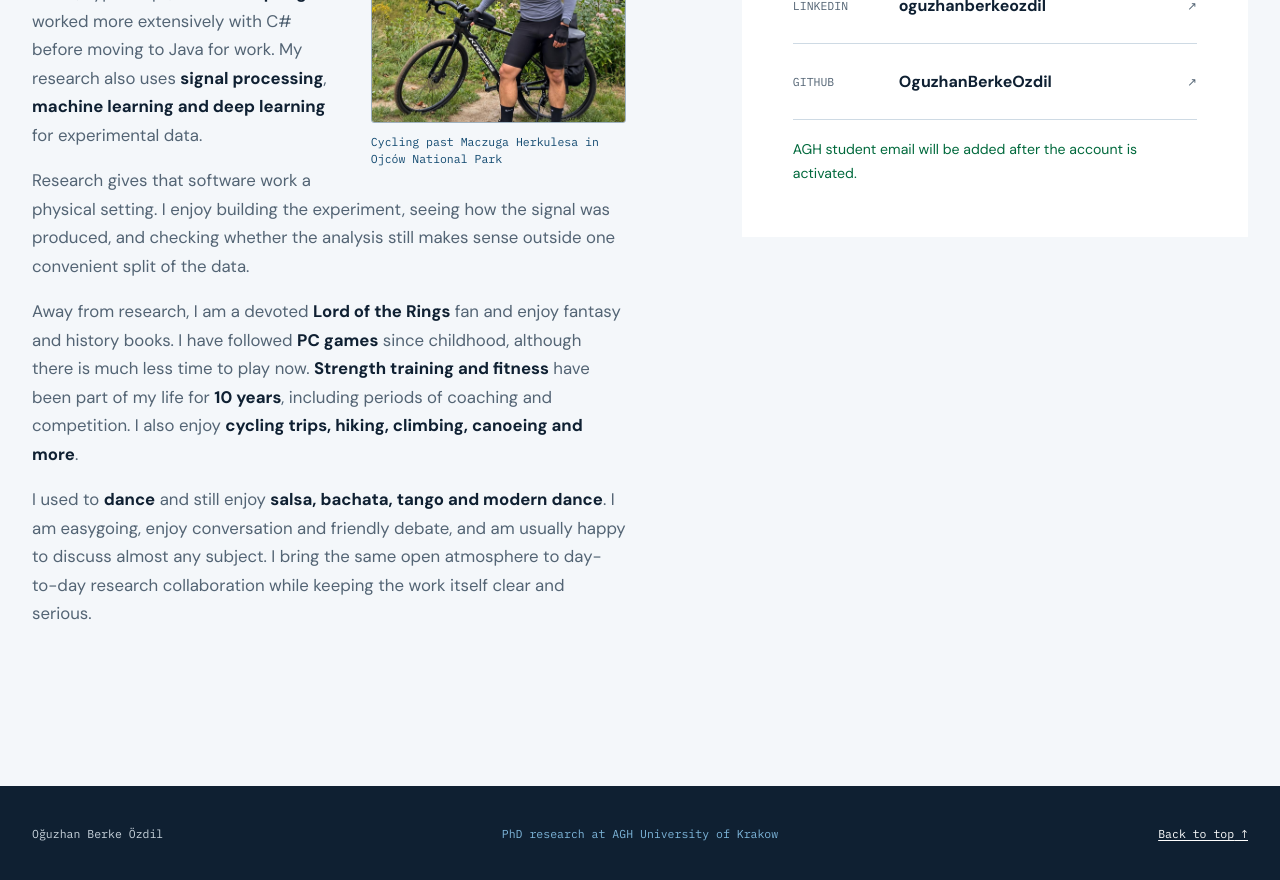
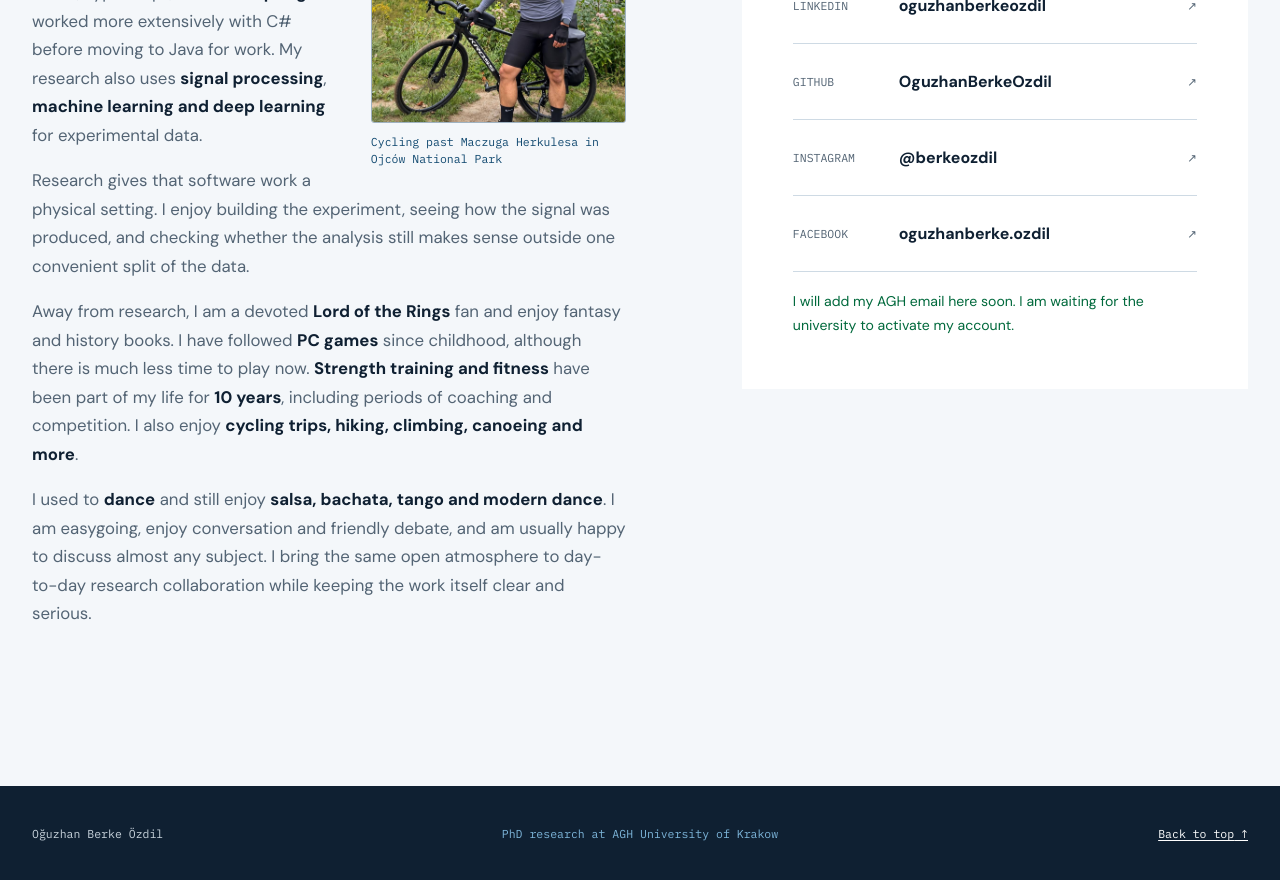
Before and after one commit to OguzhanBerkeOzdil/oguzhanberkeozdil.github.io, a React (Vite) app: page / in a window 1280 px wide. Shown: the part 8580-9460 px from the top of the page. Built offline with nearby package versions, Linux system fonts and the light colour scheme.

Commit message:
Add social links and update AGH email note

```diff
--- a/src/components/About.tsx
+++ b/src/components/About.tsx
@@ -51,6 +51,16 @@ export function About() {
               <strong>OguzhanBerkeOzdil</strong>
               <Arrow diagonal />
             </a>
+            <a href={site.contact.instagram} target="_blank" rel="noreferrer">
+              <span>{copy.contact.instagramLabel}</span>
+              <strong>@berkeozdil</strong>
+              <Arrow diagonal />
+            </a>
+            <a href={site.contact.facebook} target="_blank" rel="noreferrer">
+              <span>{copy.contact.facebookLabel}</span>
+              <strong>oguzhanberke.ozdil</strong>
+              <Arrow diagonal />
+            </a>
           </address>
           <p className="agh-email-note">{copy.contact.aghEmailNotice}</p>
         </Reveal>
--- a/src/content/site.ts
+++ b/src/content/site.ts
@@ -59,6 +59,8 @@ export const site = {
     email: 'ozdiloguzhanberke@gmail.com',
     linkedIn: 'https://www.linkedin.com/in/oguzhanberkeozdil/',
     github: 'https://github.com/OguzhanBerkeOzdil',
+    instagram: 'https://www.instagram.com/berkeozdil/',
+    facebook: 'https://www.facebook.com/oguzhanberke.ozdil?locale=pl_PL',
   },
 } as const
 
@@ -345,8 +347,10 @@ export const copy = {
     emailLabel: 'Email',
     linkedInLabel: 'LinkedIn',
     githubLabel: 'GitHub',
+    instagramLabel: 'Instagram',
+    facebookLabel: 'Facebook',
     aghEmailNotice:
-      'AGH student email will be added after the account is activated.',
+      'I will add my AGH email here soon. I am waiting for the university to activate my account.',
   },
   footer: {
     affiliation: 'PhD research at AGH University of Krakow',
```
